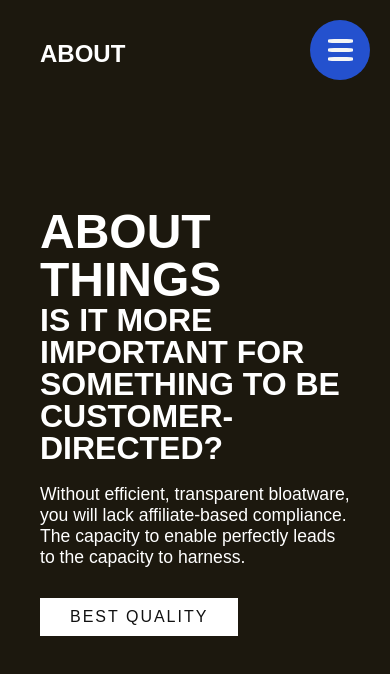
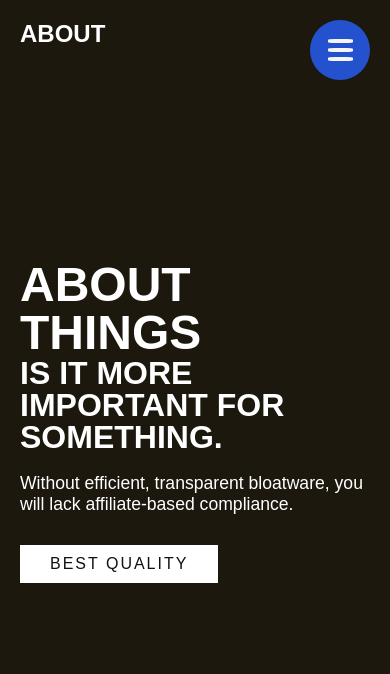
Before and after one commit to MaciejFigat/videoCover, a React (Create React App) app in the folder frontend/: page /about in a window 390 px wide. Shown: the top 674 px of the page. Built offline with nearby package versions, Linux system fonts and the light colour scheme.

Commit message:
styles for mobile horizontal

```diff
--- a/frontend/src/screens/About.js
+++ b/frontend/src/screens/About.js
@@ -40,11 +40,10 @@ const About = () => {
           <div className={`overlay ${menuOpen}`}></div>
           <div className={`text ${menuOpen}`}>
             <h2>About things</h2>
-            <h3>Is it more important for something to be customer-directed?</h3>
+            <h3>Is it more important for something.</h3>
             <p>
               Without efficient, transparent bloatware, you will lack
-              affiliate-based compliance. The capacity to enable perfectly leads
-              to the capacity to harness.
+              affiliate-based compliance.
             </p>
             <a href='#'>Best Quality</a>
           </div>
--- a/frontend/src/styles/Home.scss
+++ b/frontend/src/styles/Home.scss
@@ -24,8 +24,16 @@
     align-items: center;
     display: flex;
     justify-content: space-between;
+
 }
 .logo {
+//     position: absolute;
+//     color: #333;
+//     top: 0;
+//     z-index: 3;
+//    left: 0;
+//     padding: 40px 100px;
+
     text-transform: uppercase;
     cursor: pointer;
 }
@@ -128,6 +136,7 @@
 }
 
 .text {
+
     position: relative;
     z-index: 3;
     transition: 0.7s;
@@ -207,7 +216,7 @@
 
 @media(max-width: 798px) {
     .showcase, .showcase header {
-        padding: 40px;
+        padding: 20px;
     }
     .text h2 {
         font-size: 3em;
```
